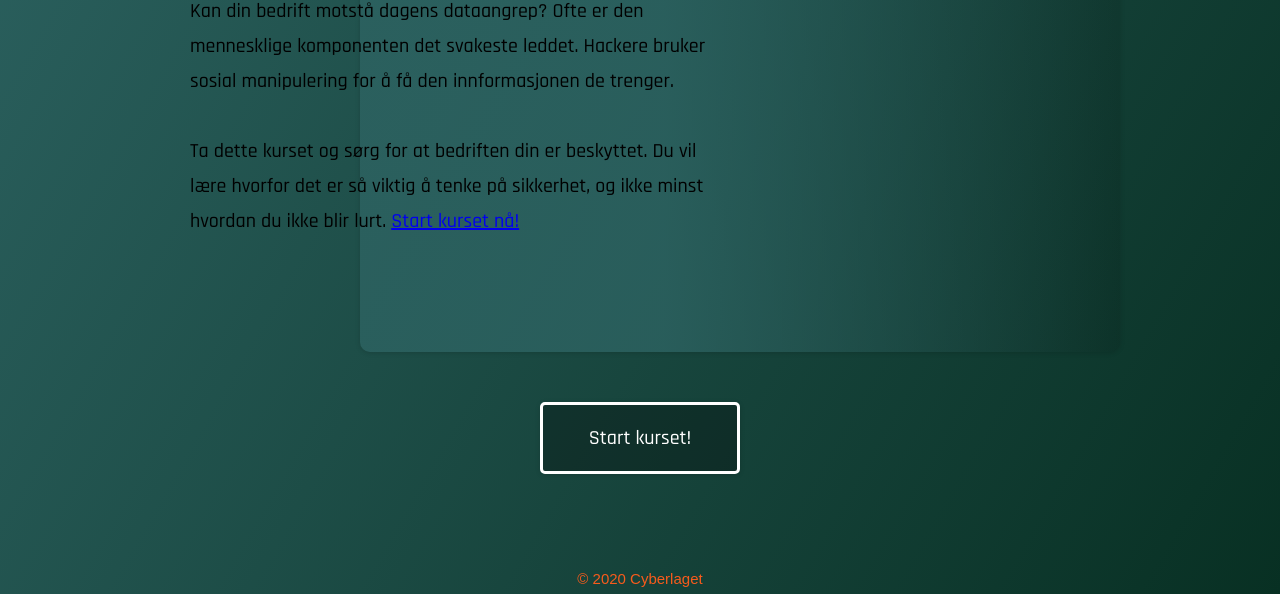
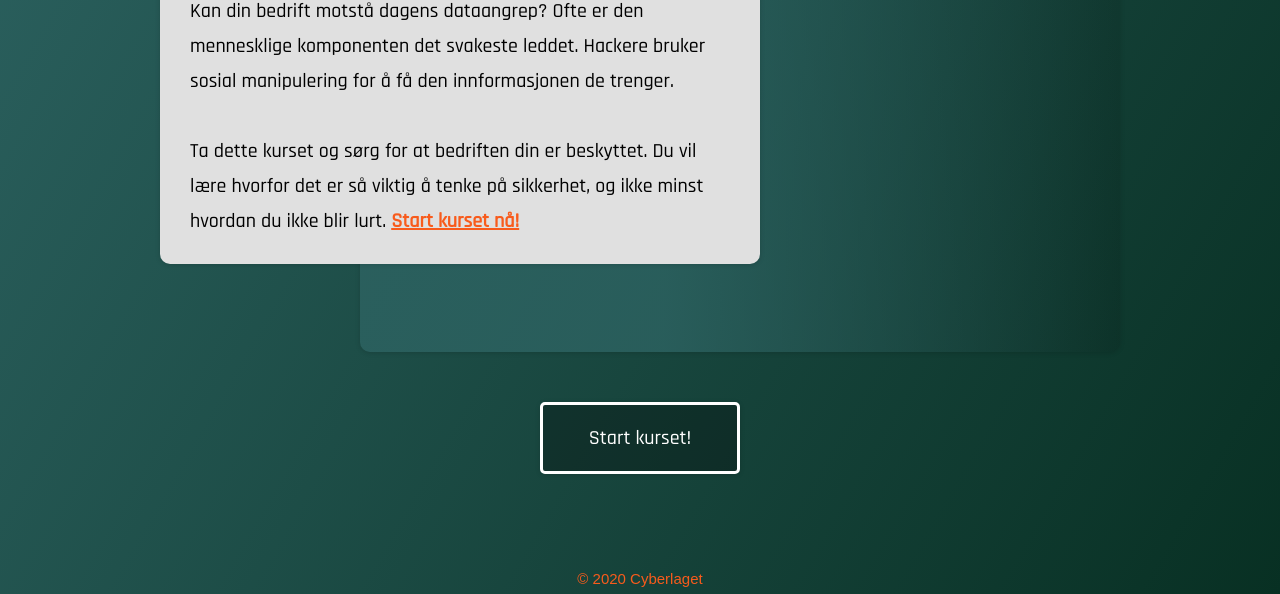
Before and after one commit to johannes-aas/Sikkerhets-kurs, a plain HTML site: page index.html in a window 1280 px wide. Shown: the part 338-932 px from the top of the page. Drawn offline with Linux system fonts and the light colour scheme.

Commit message:
style for white background elements and links

```diff
--- a/stil.css
+++ b/stil.css
@@ -109,3 +109,15 @@ footer {
 #selected {
     color: #f85b1c;
 }
+
+.whiteBox {
+    background: rgb(224, 224, 224);
+    box-shadow: 0 1px 5px rgba(0, 0, 0, 0.15);
+    border-radius: 10px;
+}
+
+.link {
+    color: #f85b1c;
+    transition: .3s;
+    font-weight: bold;
+}
```
